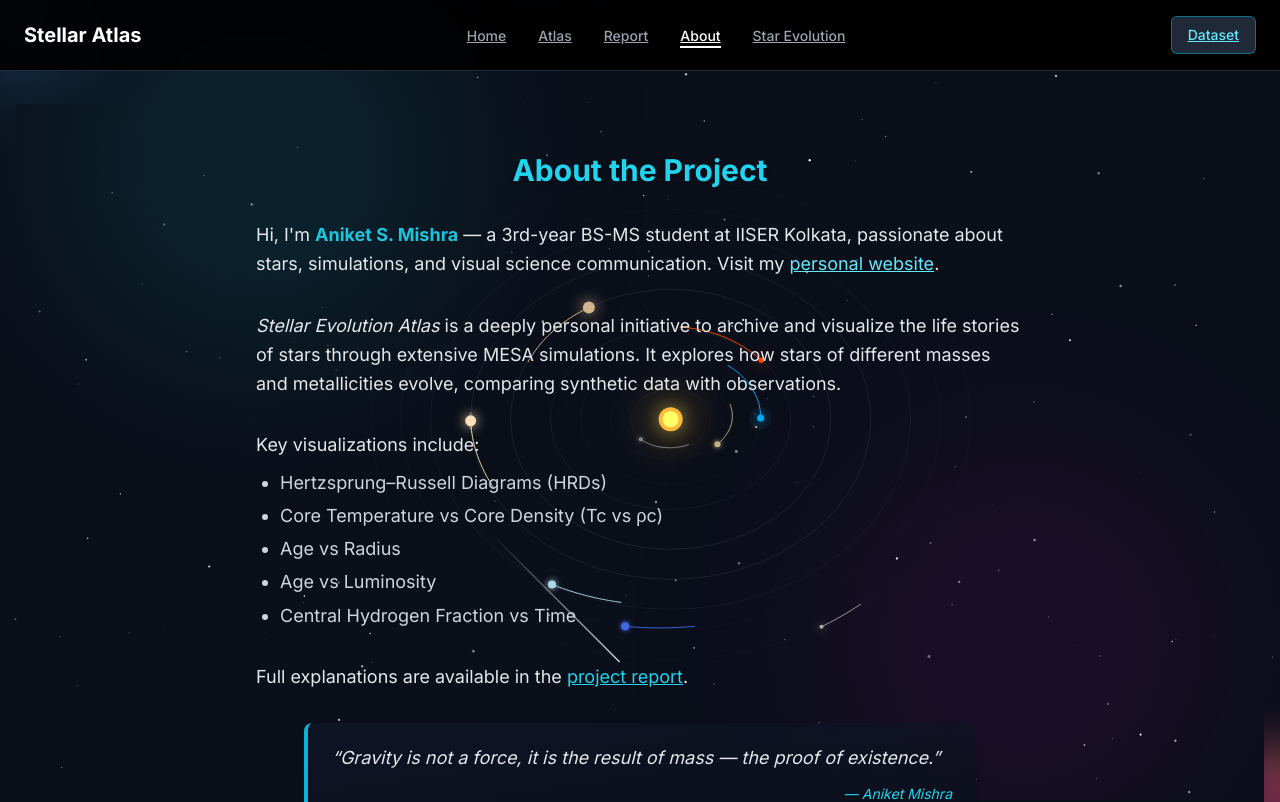
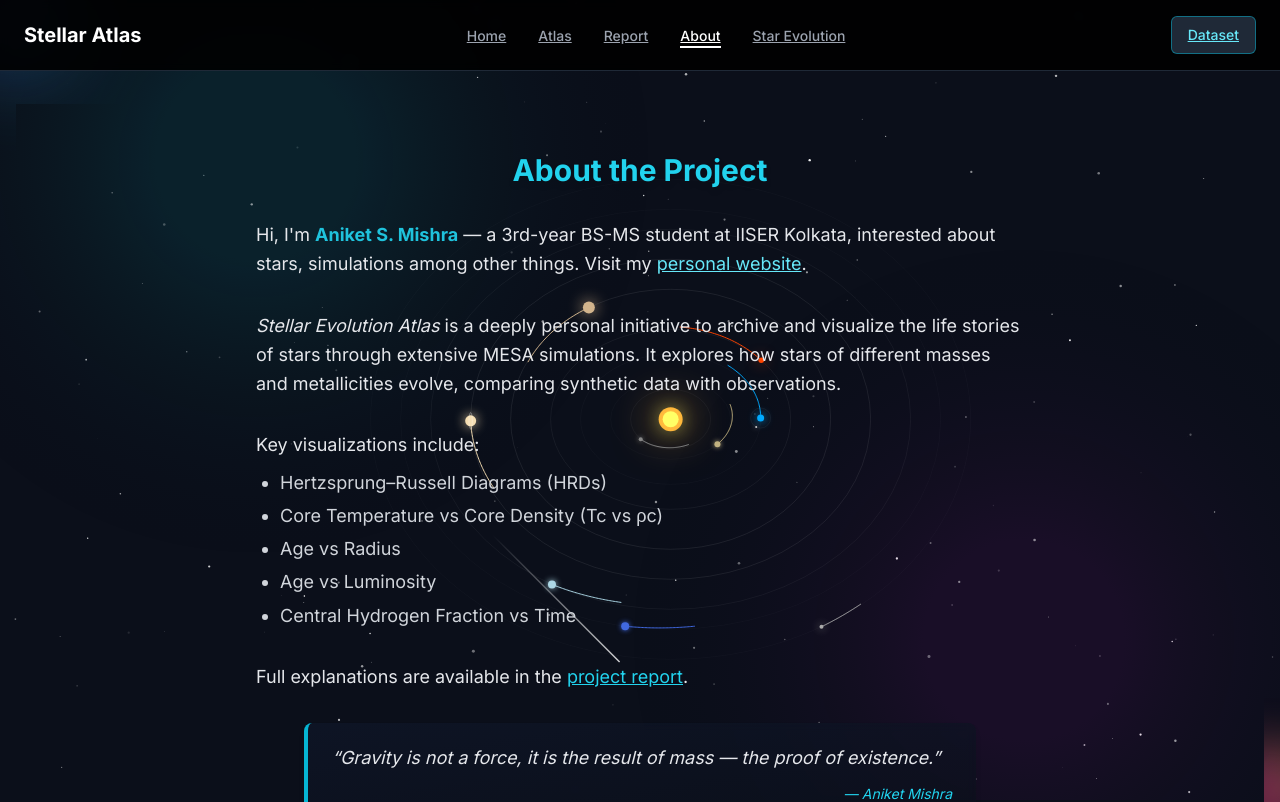
Before and after one commit to MadSc1ent1st96/Stellar-Atlas-Vercel, a Next.js app: page /about in a window 1280 px wide. Shown: the top 802 px of the page. Built offline with nearby package versions, Linux system fonts and the light colour scheme.

Commit message:
Update page.js

```diff
--- a/app/about/page.js
+++ b/app/about/page.js
@@ -52,8 +52,8 @@ export default function AboutProject() {
               <span className="text-cyan-400 font-bold animate-pulse">
                 {siteConfig.author.name}
               </span>{" "}
-              — a 3rd-year BS-MS student at {siteConfig.author.institution}, passionate about
-              stars, simulations, and visual science communication. Visit my{" "}
+              — a 3rd-year BS-MS student at {siteConfig.author.institution}, interested about
+              stars, simulations among other things. Visit my{" "}
               <a
                 href={siteConfig.author.website}
                 target="_blank"
```
